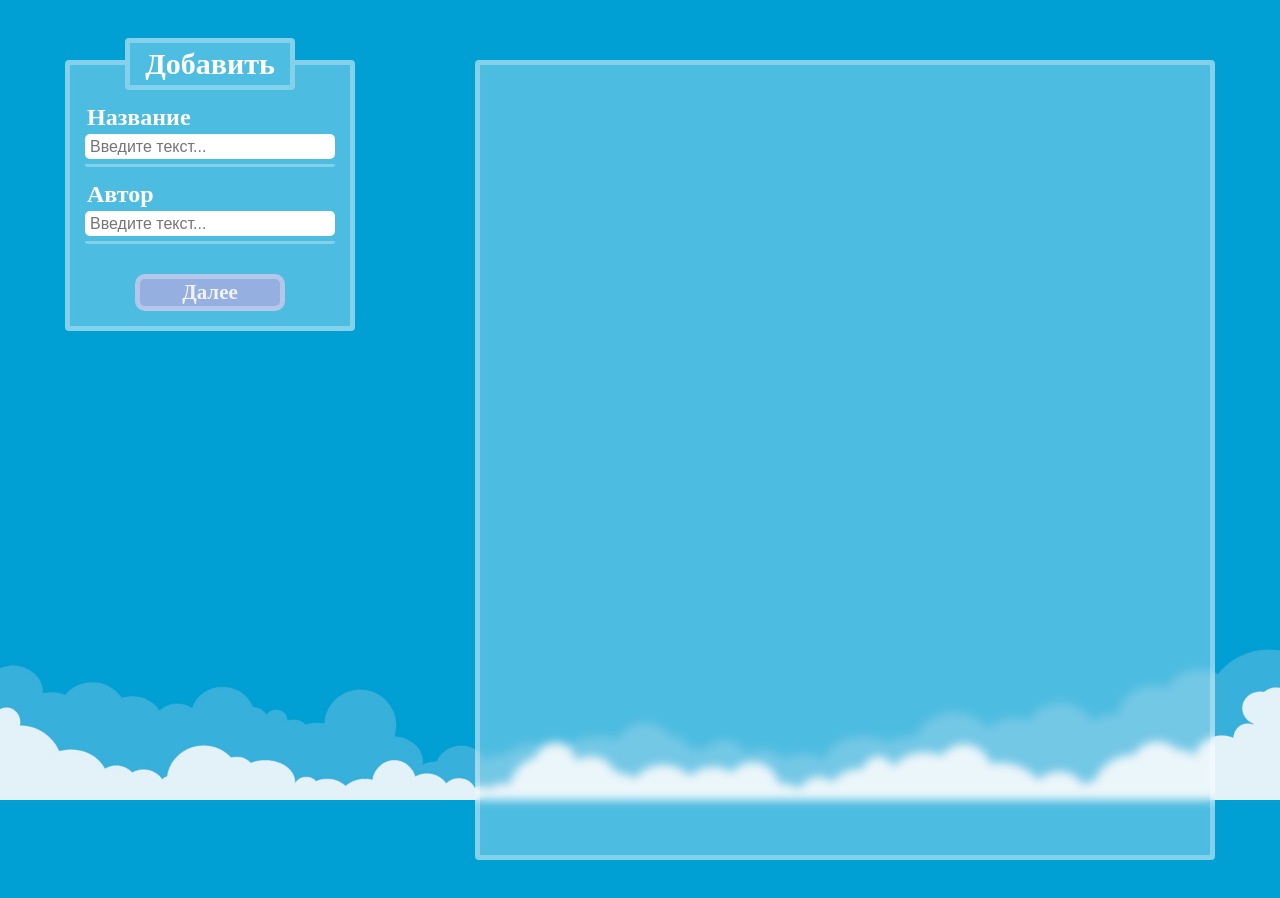
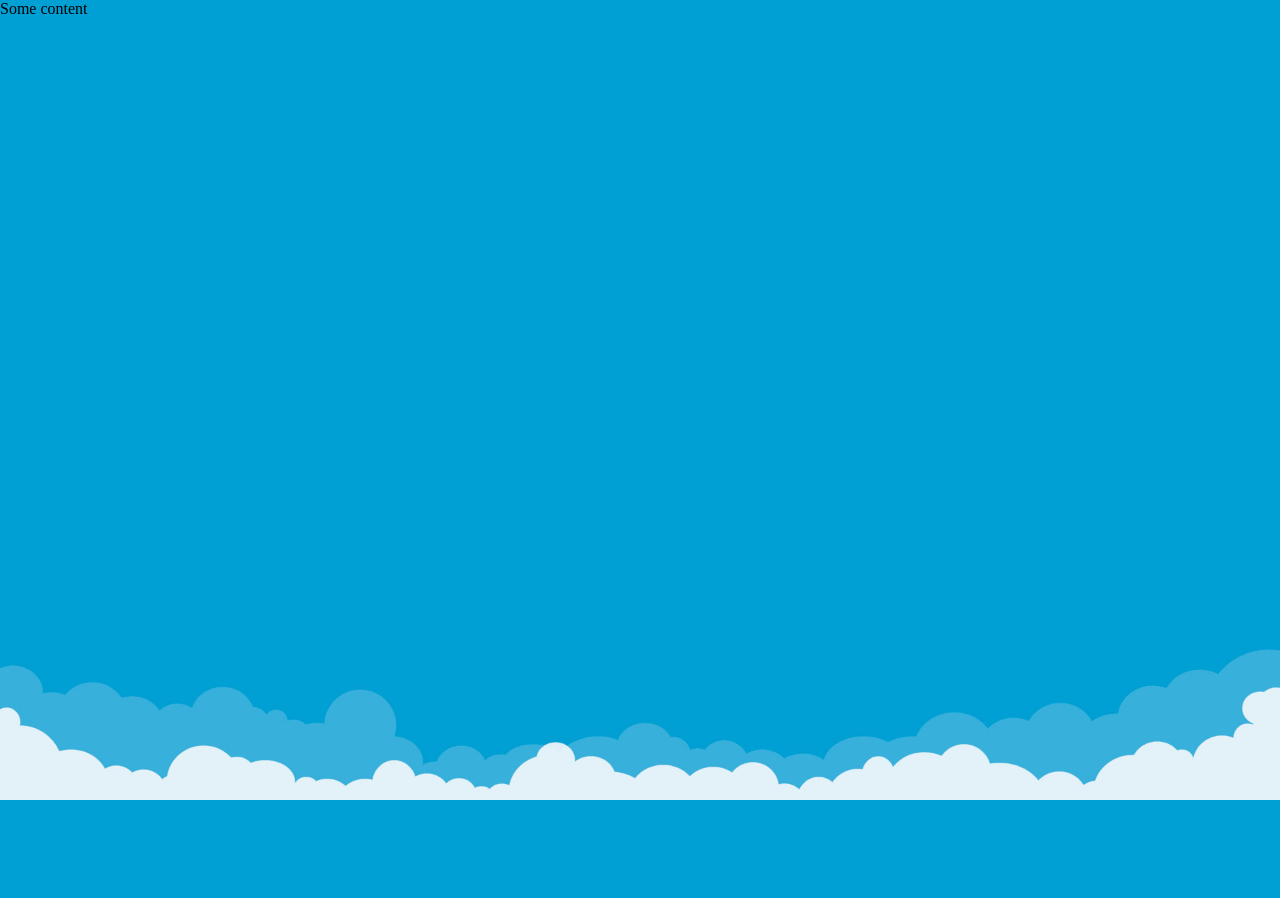
Before and after one commit to MagamedRus/bookLists, a React (Create React App) app: page / in a window 1280 px wide. Shown: the top 898 px of the page. After the commit the page ends 800 px from the top, so only its background shows below. Built offline with nearby package versions, Linux system fonts and the light colour scheme.

Commit message:
fix app name

```diff
--- a/src/index.js
+++ b/src/index.js
@@ -7,7 +7,8 @@ const rootElement = document.getElementById("root");
 
 ReactDOM.render(
     <React.StrictMode>
-      <App />
+      {/* <App /> */}
+      <p>Some content</p>
     </React.StrictMode>,
   rootElement
 );
```
